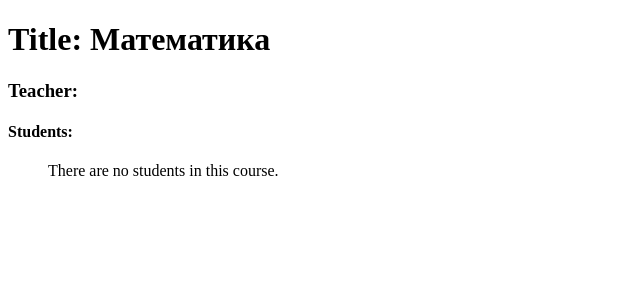
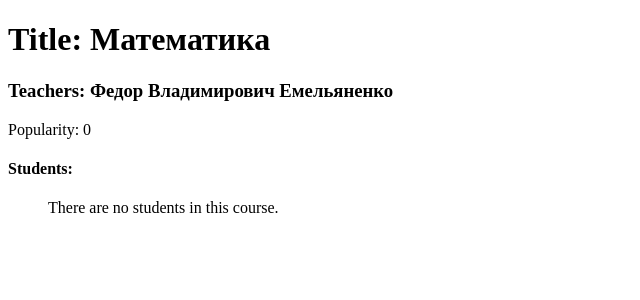
Before and after one commit to aleksandernovikov/otus6, a Django app: page /university/course/detail/1/ in a window 1280 px wide. Shown: the part 52-352 px from the top of the page, without its empty margins (0-640 px from the left). Run offline with Django 3.2, Linux system fonts and the light colour scheme; data comes from the database, SQL or seed files in the repository; parts of the project's set-up code (start-up, migrations or seed data) failed here and were passed over.

Commit message:
small fixes

```diff
--- a/university/mixins.py
+++ b/university/mixins.py
@@ -1,6 +1,13 @@
+from django.utils.functional import cached_property
+
+
 class UserRepresentationModelMixin:
     def __str__(self):
         return self.user.display_name if self.user.display_name else self.user.username
+
+    @cached_property
+    def fio(self):
+        return f'{self.user.first_name} {self.user.middle_name} {self.user.last_name}'
 
 
 class TitleViewMixin:
--- a/university/models.py
+++ b/university/models.py
@@ -2,6 +2,8 @@ import datetime
 
 from django.contrib.auth import get_user_model
 from django.db import models, transaction
+from django.db.models import F
+from django.utils.functional import cached_property
 from django.utils.translation import gettext as _
 
 from university.mixins import UserRepresentationModelMixin
@@ -26,6 +28,15 @@ class Course(models.Model):
     end_date = models.DateField(_('Course end date'), blank=True, null=True)
 
     finished = models.BooleanField(default=False)
+    popularity = models.PositiveIntegerField(_('Popularity'), default=0)
+
+    def increase_popularity(self):
+        self.popularity = F('popularity') + 1
+        self.save()
+
+    @property
+    def all_teachers(self):
+        return self.teachers.all()
 
     class Meta:
         verbose_name = _('Course')
--- a/university/templates/university/course/course_detail.html
+++ b/university/templates/university/course/course_detail.html
@@ -3,7 +3,10 @@
 
 {% block content %}
     <h1>{% trans 'Title' %}: {{ course.title }}</h1>
-    <h3>{% trans 'Teacher' %}: {{ course.teacher }}</h3>
+    <h3>{% trans 'Teachers' %}: {% for teacher in course.all_teachers %}
+        {{ teacher.fio }}{% if not forloop.last %}, {% endif %}
+    {% endfor %}</h3>
+    <p>{% trans 'Popularity' %}: {{ course.popularity }}</p>
 
     <h4>{% trans 'Students:' %}</h4>
     <ul>
--- a/university/views.py
+++ b/university/views.py
@@ -40,3 +40,10 @@ class CourseDetailView(TitleViewMixin, views.generic.DetailView):
     model = Course
     template_name = 'university/course/course_detail.html'
     page_title = _('Course details')
+
+    def get(self, request, *args, **kwargs):
+        # обновим счетчик популярности курса
+        response = super().get(request, *args, **kwargs)
+        course = self.get_object()
+        course.increase_popularity()
+        return response
```
Also changed, not shown: README.md, university/migrations/0004_course_popularity.py (added).
